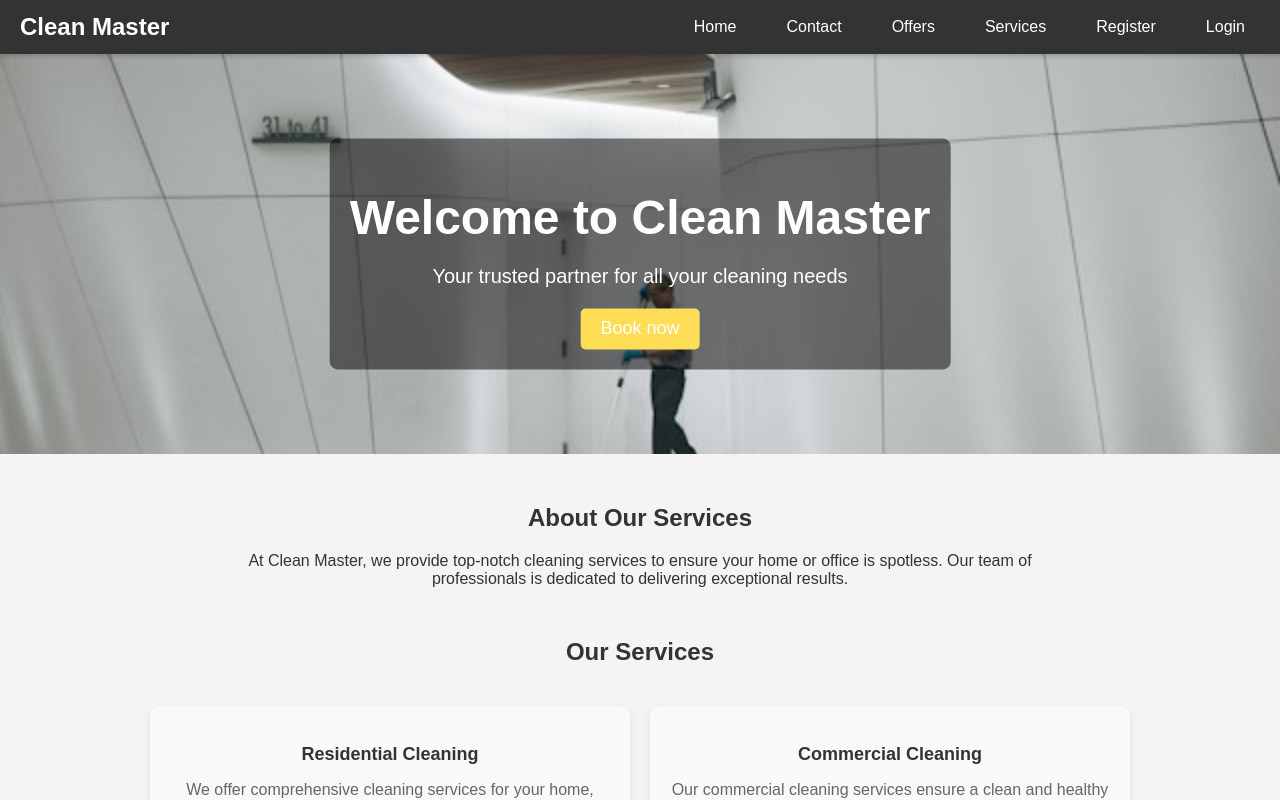
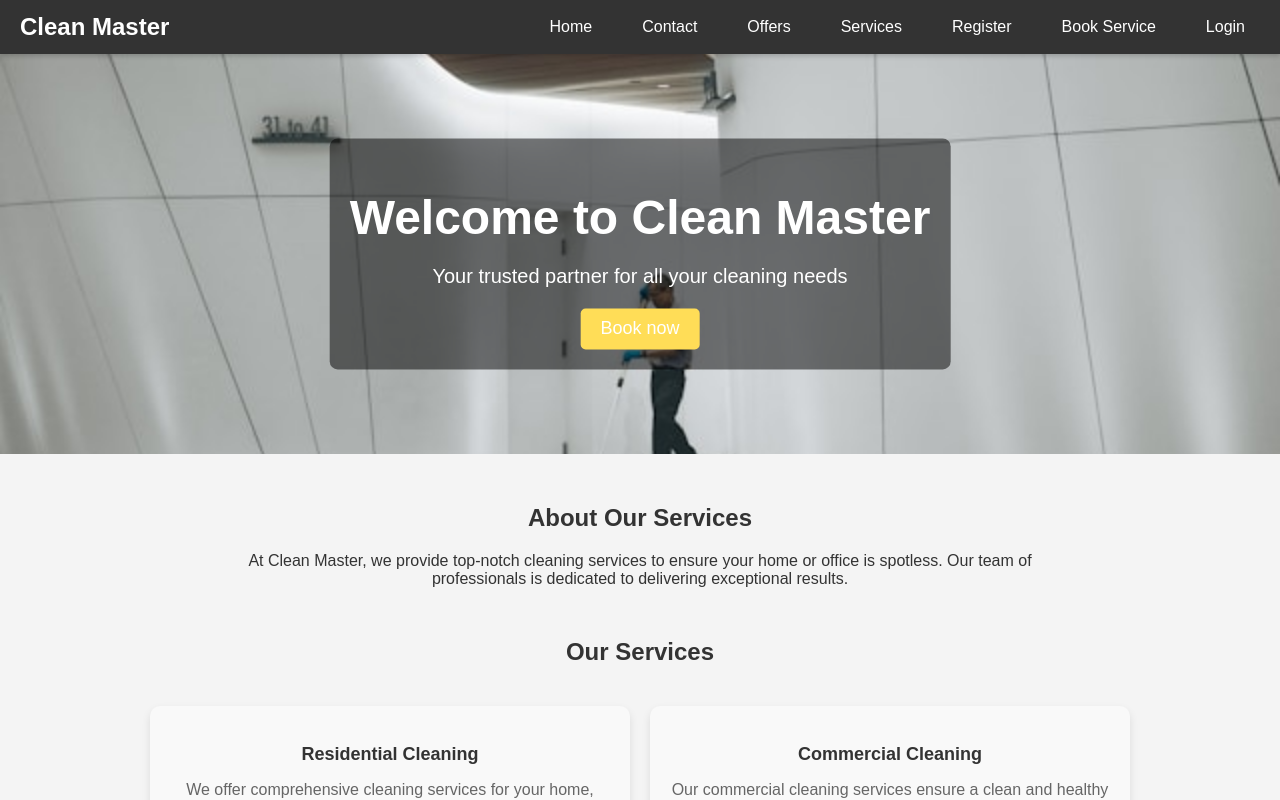
Before and after one commit to Ahmedalmasrii/u09-fullstack-js-Ahmedalmasrii, a React (Create React App) app in the folder frontend/: page / in a window 1280 px wide. Built offline with nearby package versions, Linux system fonts and the light colour scheme.

Commit message:
Uppdaterat min navbar oh lagt till book service

```diff
--- a/frontend/src/components/Navbar.js
+++ b/frontend/src/components/Navbar.js
@@ -77,6 +77,8 @@ function Navbar() {
           <li>
             <Link to="/register" onClick={() => setMenuOpen(false)}>Register</Link>
           </li>
+          <Link to="/booking">Book Service</Link>
+
 
           {isLoggedIn ? (
             <>
```
